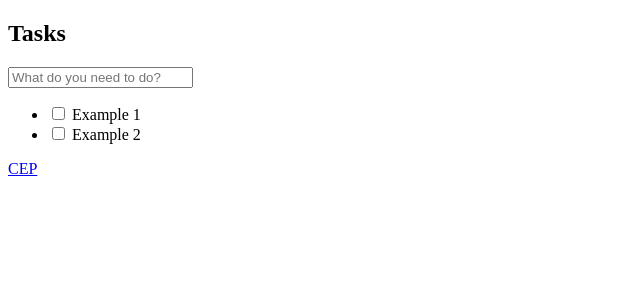
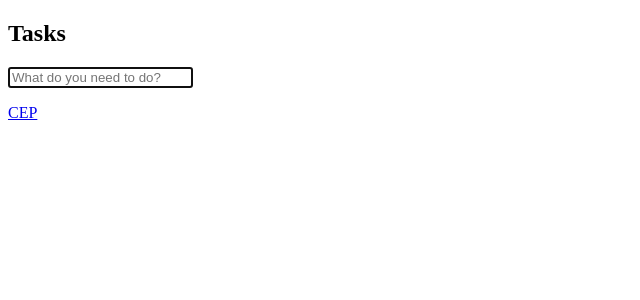
Before and after one commit to IgorFZ/todo-list-vue2, a Vue app: page /cep in a window 1280 px wide. Shown: the top 300 px of the page, without its empty margins (0-640 px from the left). Built offline with nearby package versions, Linux system fonts and the light colour scheme; what vue-resource would draw is missing.

Commit message:
Diretivas Personalizadas

```diff
--- a/package.json
+++ b/package.json
@@ -12,6 +12,7 @@
     "build": "node build/build.js"
   },
   "dependencies": {
+    "awesome-mask": "^1.1.1",
     "vue": "^2.5.2",
     "vue-resource": "^1.5.3",
     "vue-router": "^3.0.1"
--- a/src/App.vue
+++ b/src/App.vue
@@ -12,20 +12,6 @@
 <script>
 import InputTask from './components/InputTask.vue'
 import TaskList from './components/TaskList.vue'
-import { Task } from './models/Task'
-
-let tasks = []
-let task = new Task ()
-task.completed = false
-task.title = 'Example 1'
-tasks.push(task)
-
-task = new Task ()
-task.completed = false
-task.title = 'Example 2'
-tasks.push(task)
-
-console.log(tasks)
 
 export default {
   name: 'App',
@@ -35,8 +21,11 @@ export default {
   },
   data () {
     return {
-      tasks: tasks
+      tasks: []
     }
+  },
+  mounted () {
+    //this.$events.on('newTask', eventData => this.addTask(eventData))
   },
   methods: {
     addTask (task) {
--- a/src/components/CepChecker.vue
+++ b/src/components/CepChecker.vue
@@ -1,7 +1,7 @@
 <template>
     <section>
         <label for="">Seu CEP:</label>
-        <input @keyup.enter="checkCep" type="text">
+        <input v-focus="true" @keyup.enter="checkCep" v-mask="'99999-999'" type="text">
         <div v-show="hasAddress()">
             <p>Rua: {{ address.logradouro }}</p>
             <p>Bairro: {{ address.bairro }}</p>
@@ -13,11 +13,18 @@
 </template>
 
 <script>
+import AwesomeMask from 'awesome-mask'
+import Focus from '../directives/focus'
+
 export default {
     data() {
         return {
             address: {}
         }
+    },
+    directives: {
+        'mask': AwesomeMask,
+        'focus': Focus
     },
     methods: {
         checkCep($event) {
--- a/src/components/InputTask.vue
+++ b/src/components/InputTask.vue
@@ -1,7 +1,7 @@
 <template>
     <div>
         <transition appear name="fade">
-            <input type="text" class="new-todo" @keyup.enter="addTask" placeholder="What do you need to do?">
+            <input v-focus="true" type="text" class="new-todo" @keyup.enter="addTask" placeholder="What do you need to do?">
         </transition>
     </div>
 </template>
@@ -9,12 +9,16 @@
 
 <script>
 import { Task } from '../models/Task'
+import Focus from '../directives/focus'
 
 export default {
     data () {
         return {
 
         }
+    },
+    directives: {
+        'focus': Focus
     },
     methods: {
         addTask ($event) {
--- /dev/null
+++ b/src/directives/focus.js
@@ -0,0 +1,5 @@
+export default {
+    inserted (el, binding) {
+        if(binding.value == true) el.focus()
+    }
+}
```
Also changed, not shown: src/main.js (+6 -3 lines), src/plugins/events.js (added, +15 -0 lines), 1 other file (tests, documents, lock files or other folders).
